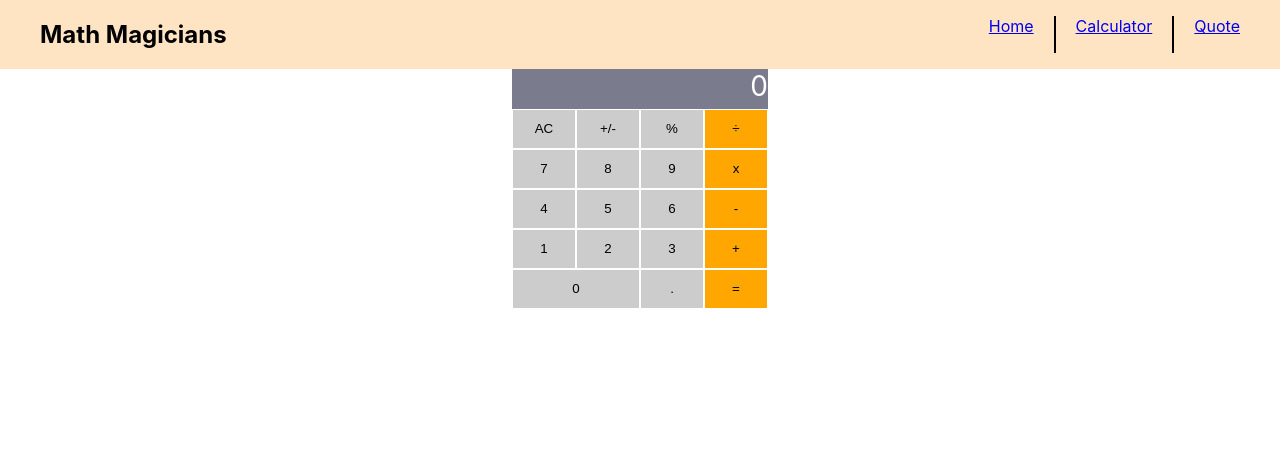
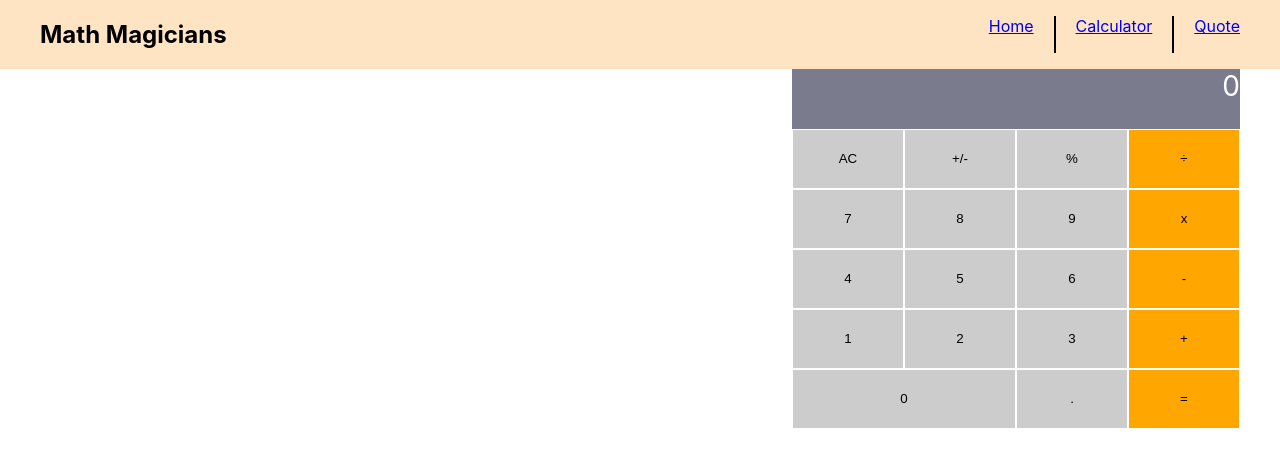
Before and after one commit to yin-ka/math-magician, a React (Create React App) app: page /calculator in a window 1280 px wide. Shown: the top 466 px of the page. Built offline with nearby package versions, Linux system fonts and the light colour scheme.

Commit message:
Style home page

```diff
--- a/src/App.css
+++ b/src/App.css
@@ -39,15 +39,16 @@
 }
 
 .calc-wrapper {
-  width: 20%;
-  margin-left: 40%;
+  width: 35%;
+  margin-left: auto;
+  margin-right: 40px;
 }
 
 .calc-display {
   width: 100%;
   background-color: #7a7c8e;
   color: #fff;
-  height: 40px;
+  height: 60px;
   text-align: right;
   font-size: 28px;
 }
@@ -60,7 +61,7 @@
   width: 25%;
   background-color: #ccc;
   color: #000;
-  height: 40px;
+  height: 60px;
   border: #fff 1px solid;
 }
 
@@ -68,7 +69,7 @@
   width: 50%;
   background-color: #ccc;
   color: #000;
-  height: 40px;
+  height: 60px;
   border: #fff 1px solid;
 }
 
@@ -76,7 +77,7 @@
   width: 25%;
   background-color: #ffa600;
   color: #000;
-  height: 40px;
+  height: 60px;
   border: #fff 1px solid;
 }
 
--- a/src/pages/Home.js
+++ b/src/pages/Home.js
@@ -1,9 +1,10 @@
 import React from 'react';
+import styles from '../styles/Home.module.css';
 
 function Home() {
   return (
-    <div>
-      <h4>Welcome to our page!</h4>
+    <div className={styles.container}>
+      <h4 className={styles.title}>Welcome to our page!</h4>
       <p>
         Soon oft he and vexed unto are wassailers feere little.
         Sad in had mirthful the was few, into but basked of grief and mothernot and,
--- /dev/null
+++ b/src/styles/Home.module.css
@@ -0,0 +1,10 @@
+.container {
+    padding: 0px 40px;
+}
+
+.title {
+    font-weight: 700;
+    font-size: 30px;
+    padding-top: 30px;
+
+}
```
